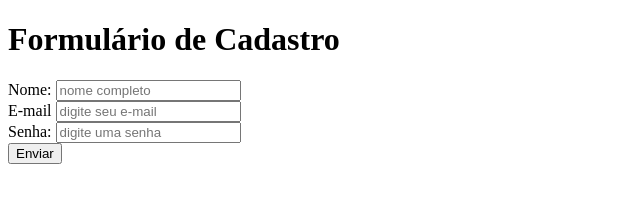
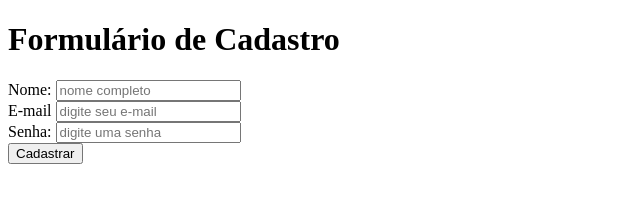
Before and after one commit to isabelaolsemann/EBAC_Front, a plain HTML site: page HTML/index.html in a window 1280 px wide. Shown: the full height of the page, 0-640 px from the left. Drawn offline with Linux system fonts and the light colour scheme.

Commit message:
modified file

```diff
--- a/HTML/index.html
+++ b/HTML/index.html
@@ -21,7 +21,7 @@
             <input type="password" id="password" name="password" placeholder="digite uma senha">
         </div>
         <div class="register">
-            <button type="submit">Enviar</button>
+            <button type="submit">Cadastrar</button>
         </div>
     </form>
 </body>
```
